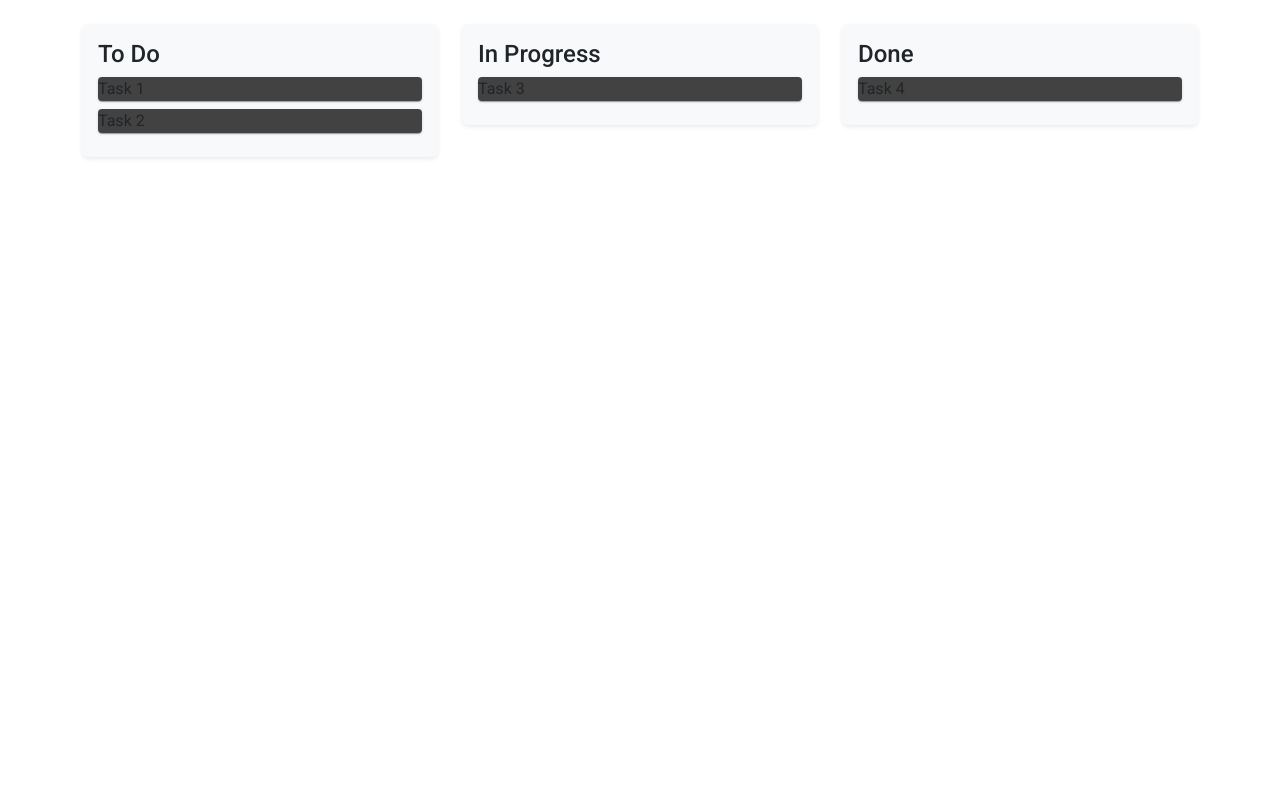
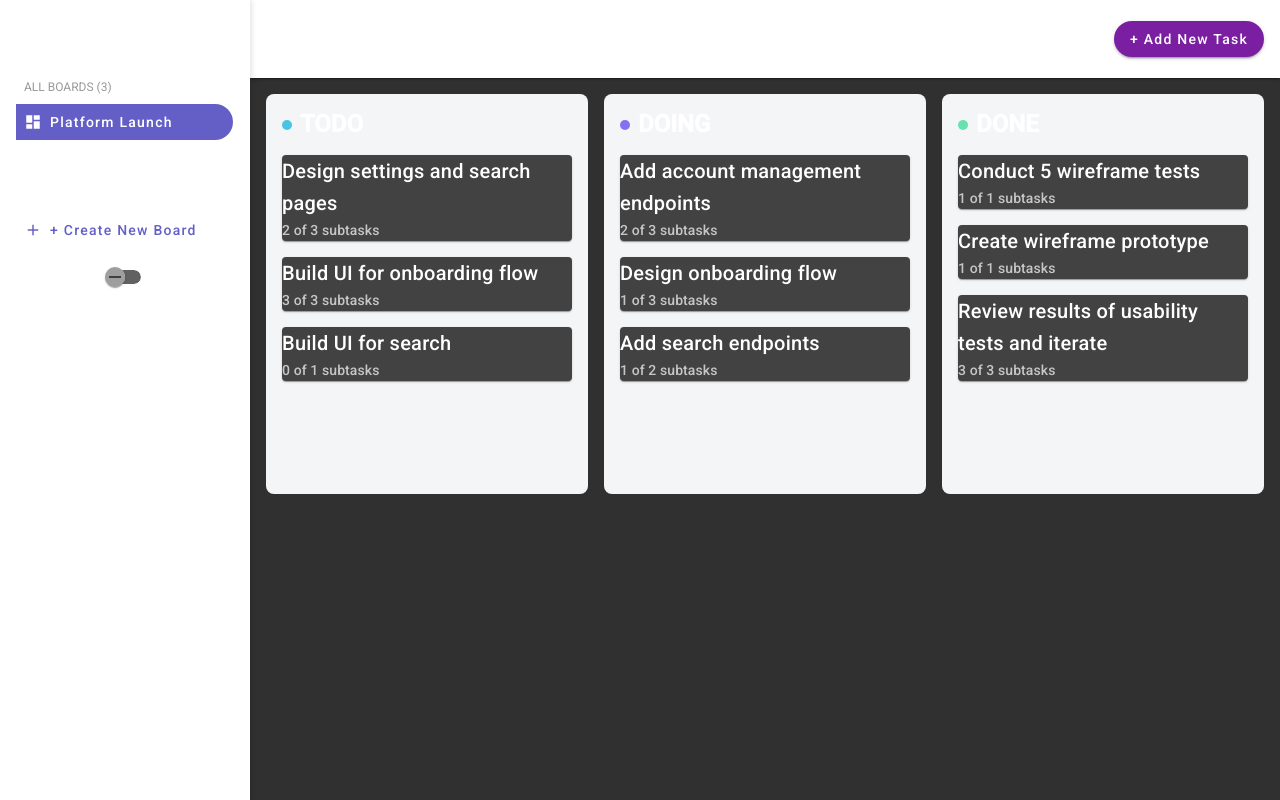
Before and after one commit to ghazanfarAliDev/kanban-frontend, an Angular app: page /kanban in a window 1280 px wide. Built offline with nearby package versions, Linux system fonts and the light colour scheme.

Commit message:
(Feat): Kanban panel partial UI developed

```diff
--- a/src/app/kanban/kanban-panel/kanban-panel.component.html
+++ b/src/app/kanban/kanban-panel/kanban-panel.component.html
@@ -1,28 +1,90 @@
-<div class="container py-4">
-    <div class="row">
-      <!-- To Do Column -->
-      <div class="col-12 col-md-4 mb-4">
-        <div class="p-3 bg-light rounded shadow-sm">
-          <h4>To Do</h4>
-          <mat-card class="mb-2">Task 1</mat-card>
-          <mat-card class="mb-2">Task 2</mat-card>
-        </div>
+<div class="kanban-layout">
+  <mat-sidenav-container class="sidenav-container">
+    <mat-sidenav mode="side" opened class="sidenav">
+      <div class="logo">
+        <mat-icon>view_kanban</mat-icon>
+        <span>kanban</span>
       </div>
 
-      <!-- In Progress Column -->
-      <div class="col-12 col-md-4 mb-4">
-        <div class="p-3 bg-light rounded shadow-sm">
-          <h4>In Progress</h4>
-          <mat-card class="mb-2">Task 3</mat-card>
+      <div class="boards">
+        <p class="boards-title">ALL BOARDS (3)</p>
+        <button mat-button class="board active">
+          <mat-icon>dashboard</mat-icon>
+          Platform Launch
+        </button>
+        <button mat-button class="board">
+          <mat-icon>campaign</mat-icon>
+          Marketing Plan
+        </button>
+        <button mat-button class="board">
+          <mat-icon>map</mat-icon>
+          Roadmap
+        </button>
+        <button mat-button class="board new-board">
+          <mat-icon>add</mat-icon>
+          + Create New Board
+        </button>
       </div>
+
+      <div class="theme-toggle">
+        <mat-icon>light_mode</mat-icon>
+        <mat-slide-toggle></mat-slide-toggle>
+        <mat-icon>dark_mode</mat-icon>
+      </div>
+    </mat-sidenav>
+
+    <!-- Main Content -->
+    <mat-sidenav-content>
+      <div class="main-header mat-elevation-z2">
+        <h2>Platform Launch</h2>
+        <button mat-raised-button color="primary" class="add-task-btn">
+          + Add New Task
+        </button>
+      </div>
+
+      <div class="kanban-columns">
+        <!-- To Do Column -->
+        <div class="kanban-column">
+          <div class="column-header">
+            <span class="dot todo-dot"></span>
+            <h4>TODO</h4>
+          </div>
+          <mat-card class="task-card" *ngFor="let task of todoTasks">
+            <mat-card-title>{{ task.title }}</mat-card-title>
+            <mat-card-subtitle>
+              {{ task.subtasksCompleted }} of {{ task.totalSubtasks }} subtasks
+            </mat-card-subtitle>
+          </mat-card>
+        </div>
+
+        <!-- Doing Column -->
+        <div class="kanban-column">
+          <div class="column-header">
+            <span class="dot doing-dot"></span>
+            <h4>DOING</h4>
+          </div>
+          <mat-card class="task-card" *ngFor="let task of doingTasks">
+            <mat-card-title>{{ task.title }}</mat-card-title>
+            <mat-card-subtitle>
+              {{ task.subtasksCompleted }} of {{ task.totalSubtasks }} subtasks
+            </mat-card-subtitle>
+          </mat-card>
         </div>
 
         <!-- Done Column -->
-      <div class="col-12 col-md-4 mb-4">
-        <div class="p-3 bg-light rounded shadow-sm">
-          <h4>Done</h4>
-          <mat-card class="mb-2">Task 4</mat-card>
+        <div class="kanban-column">
+          <div class="column-header">
+            <span class="dot done-dot"></span>
+            <h4>DONE</h4>
+          </div>
+          <mat-card class="task-card" *ngFor="let task of doneTasks">
+            <mat-card-title>{{ task.title }}</mat-card-title>
+            <mat-card-subtitle>
+              {{ task.subtasksCompleted }} of {{ task.totalSubtasks }} subtasks
+            </mat-card-subtitle>
+          </mat-card>
         </div>
       </div>
+    </mat-sidenav-content>
+  </mat-sidenav-container>
 </div>
-  </div>
--- a/src/app/kanban/kanban-panel/kanban-panel.component.scss
+++ b/src/app/kanban/kanban-panel/kanban-panel.component.scss
@@ -1,17 +1,123 @@
-.kanban-board {
+.kanban-layout {
+  height: 100vh;
+}
+
+.sidenav-container {
+  height: 100%;
+}
+
+.sidenav {
+  width: 250px;
+  padding: 16px;
+  background: #fff;
   display: flex;
-    gap: 24px;
+  flex-direction: column;
+  justify-content: space-between;
+  box-shadow: 2px 0 5px rgba(0, 0, 0, 0.1);
+}
+
+.logo {
+  display: flex;
+  align-items: center;
+  font-size: 20px;
+  font-weight: bold;
+  margin-bottom: 32px;
+}
+
+.logo mat-icon {
+  margin-right: 8px;
+}
+
+.boards-title {
+  font-size: 12px;
+  color: #999;
+  margin-bottom: 8px;
+  padding-left: 8px;
+}
+
+.board {
+  width: 100%;
+  justify-content: flex-start;
+  text-transform: none;
+}
+
+.board mat-icon {
+  margin-right: 8px;
+}
+
+.board.active {
+  background: #635fc7;
+  color: #fff;
+  border-radius: 0 24px 24px 0;
+}
+
+.board.new-board {
+  color: #635fc7;
+}
+
+.theme-toggle {
+  display: flex;
+  align-items: center;
+  justify-content: center;
+  margin-top: 16px;
+}
+
+.main-header {
+  display: flex;
+  justify-content: space-between;
+  align-items: center;
+  padding: 16px;
+  background: #fff;
+}
+
+.add-task-btn {
+  border-radius: 24px;
+}
+
+.kanban-columns {
+  display: grid;
+  grid-template-columns: repeat(auto-fit, minmax(280px, 1fr));
+  gap: 16px;
   padding: 16px;
 }
 
 .kanban-column {
-    flex: 1;
-    background: #f1f1f1;
+  background: #f4f5f7;
+  border-radius: 8px;
   padding: 16px;
-    border-radius: 8px;
+  min-height: 400px;
 }
 
-  .kanban-task {
-    margin-bottom: 12px;
-    padding: 12px;
+.column-header {
+  display: flex;
+  align-items: center;
+  margin-bottom: 16px;
 }
+
+.column-header h4 {
+  margin: 0;
+  font-weight: 600;
+}
+
+.dot {
+  height: 10px;
+  width: 10px;
+  border-radius: 50%;
+  margin-right: 8px;
+}
+
+.todo-dot {
+  background-color: #49c4e5;
+}
+
+.doing-dot {
+  background-color: #8471f2;
+}
+
+.done-dot {
+  background-color: #67e2ae;
+}
+
+.task-card {
+  margin-bottom: 16px;
+}
--- a/src/app/kanban/kanban-panel/kanban-panel.component.ts
+++ b/src/app/kanban/kanban-panel/kanban-panel.component.ts
@@ -7,4 +7,23 @@ import { Component } from '@angular/core';
 })
 export class KanbanPanelComponent {
 
+  todoTasks = [
+    { title: 'Design settings and search pages', subtasksCompleted: 2, totalSubtasks: 3 },
+    { title: 'Build UI for onboarding flow', subtasksCompleted: 3, totalSubtasks: 3 },
+    { title: 'Build UI for search', subtasksCompleted: 0, totalSubtasks: 1 }
+  ];
+
+  doingTasks = [
+    { title: 'Add account management endpoints', subtasksCompleted: 2, totalSubtasks: 3 },
+    { title: 'Design onboarding flow', subtasksCompleted: 1, totalSubtasks: 3 },
+    { title: 'Add search endpoints', subtasksCompleted: 1, totalSubtasks: 2 }
+  ];
+
+  doneTasks = [
+    { title: 'Conduct 5 wireframe tests', subtasksCompleted: 1, totalSubtasks: 1 },
+    { title: 'Create wireframe prototype', subtasksCompleted: 1, totalSubtasks: 1 },
+    { title: 'Review results of usability tests and iterate', subtasksCompleted: 3, totalSubtasks: 3 }
+  ];
+
+
 }
```
Also changed, not shown: src/app/kanban/kanban.module.ts (+11 -2 lines). Lines whose indentation alone changed are shown as unchanged.
